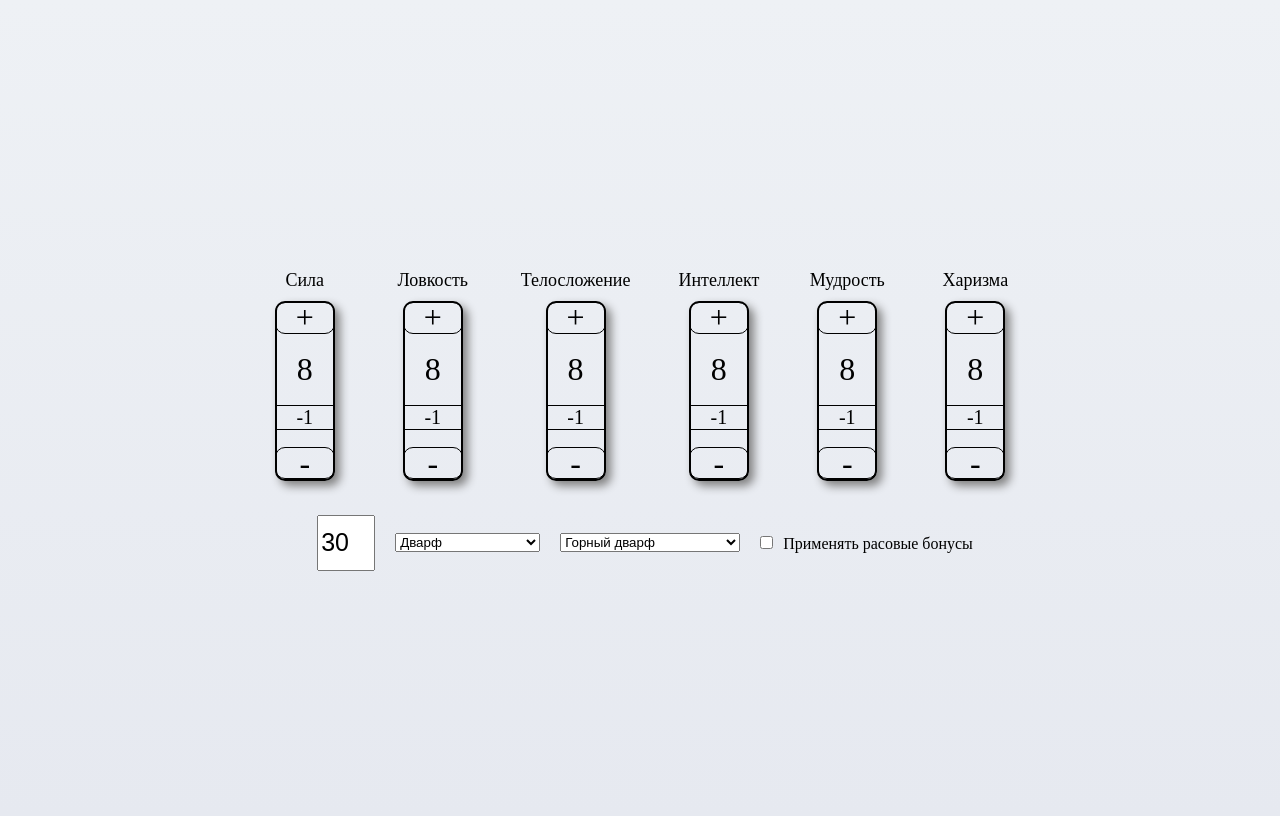
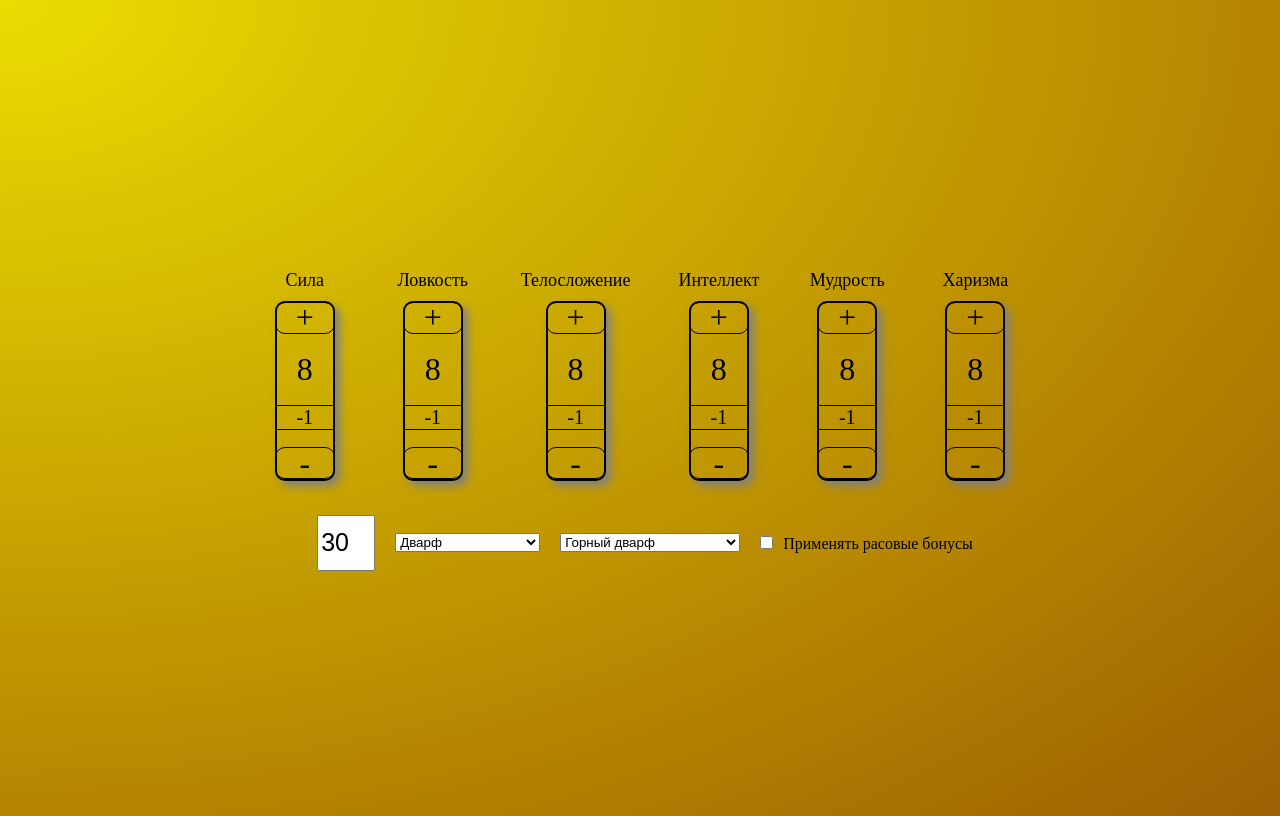
Before and after one commit to grJDh/characterstics, a plain HTML site: page index.html in a window 1280 px wide. Drawn offline with nearby package versions, Linux system fonts and the light colour scheme.

Commit message:
changing background gradient

```diff
--- a/main.css
+++ b/main.css
@@ -1,5 +1,8 @@
 html {
-	background-image: linear-gradient(to top, #e6e9f0 0%, #eef1f5 100%);
+	background: #EBDD01;
+	background: -webkit-radial-gradient(top left, #EBDD01, #9E5F02);
+	background: -moz-radial-gradient(top left, #EBDD01, #9E5F02);
+	background: radial-gradient(top left, #EBDD01, #9E5F02);
 
 }
 
```
